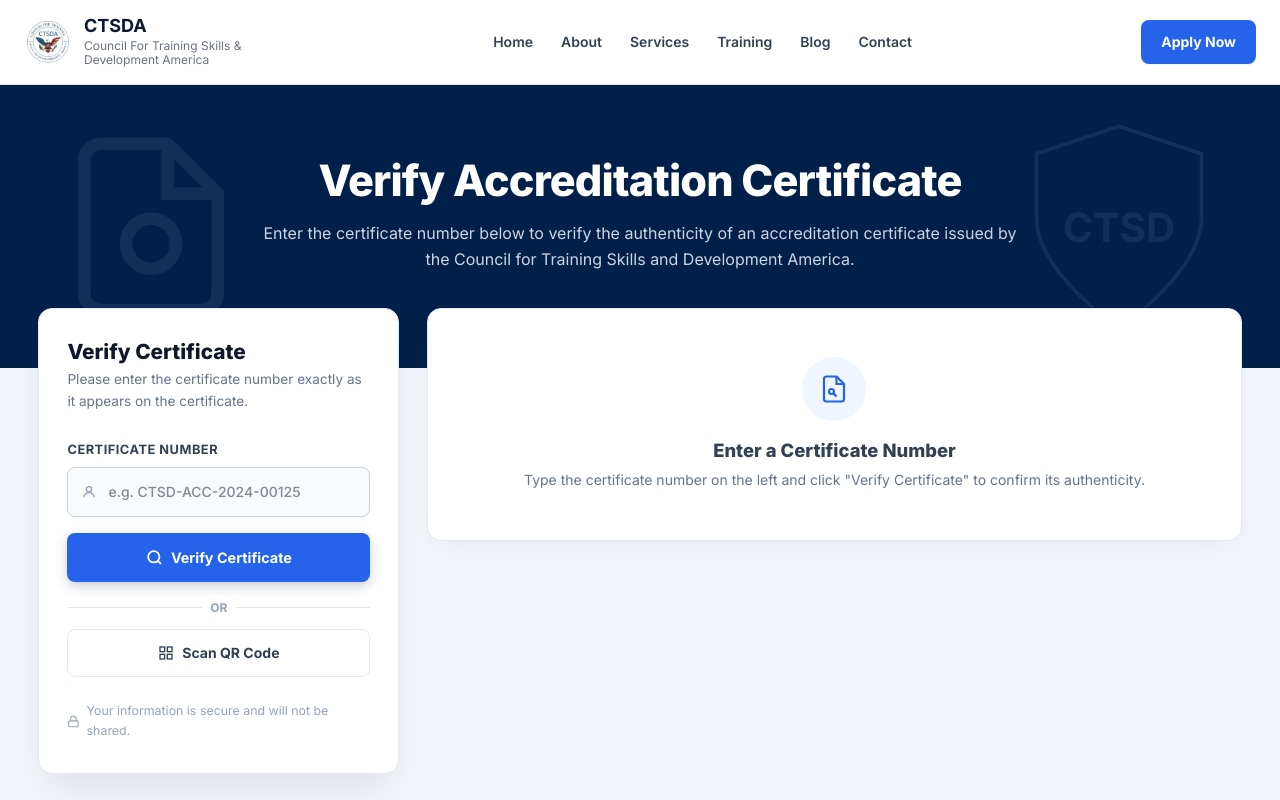
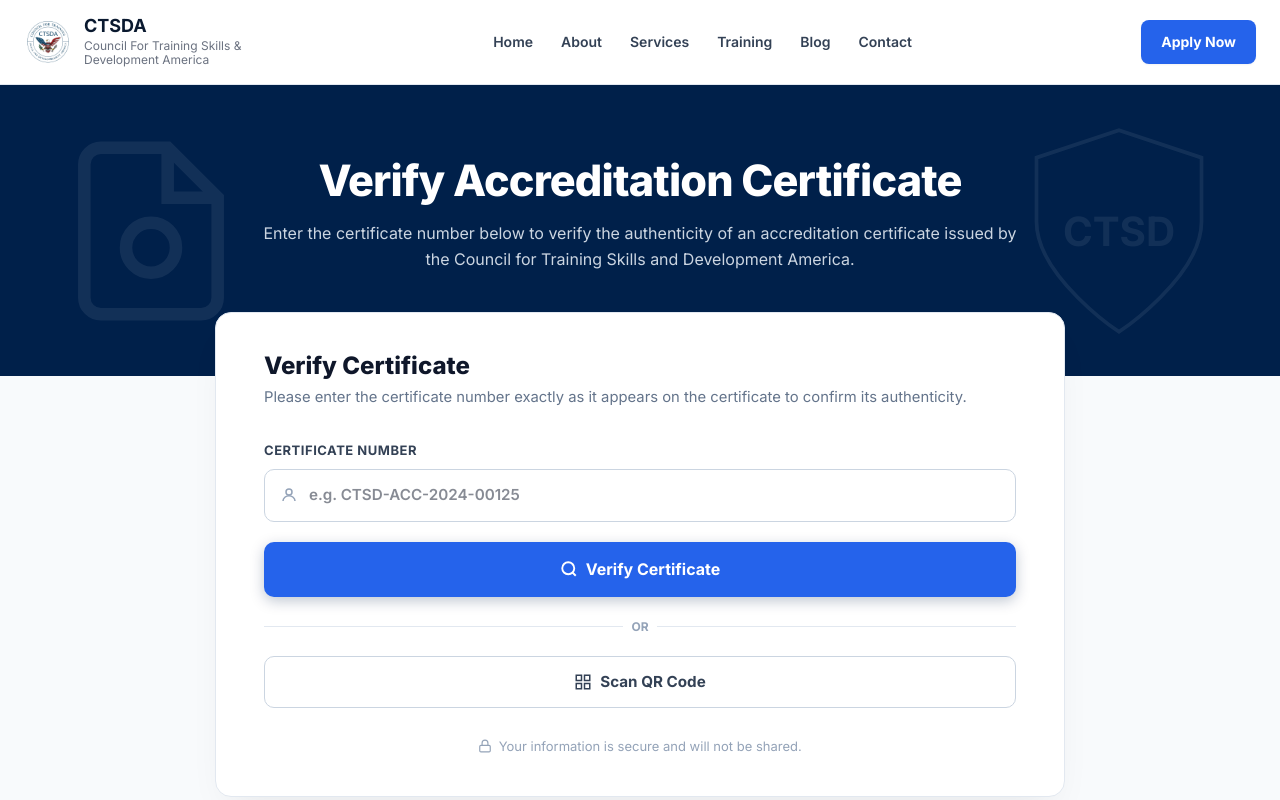
Before and after one commit to jflowdking212/ctsda, a Next.js app in the folder apps/web/: page /verify in a window 1280 px wide. Shown: the top 800 px of the page. Built offline with nearby package versions, Linux system fonts and the light colour scheme.

Commit message:
fix: remove right placeholder card and center wide verify certificate card in initial state

```diff
--- a/apps/web/src/components/isolated-certificate-verifier.tsx
+++ b/apps/web/src/components/isolated-certificate-verifier.tsx
@@ -70,13 +70,13 @@
   const hasValidResult = result?.valid === true;
 
   return (
-    <main style={{ backgroundColor: '#f1f5f9', minHeight: '100vh', width: '100%' }}>
+    <main style={{ backgroundColor: '#f8fafc', minHeight: '100vh', width: '100%', paddingBottom: '5rem' }}>
 
       {/* ── HERO ─────────────────────────────────────────── */}
       <section style={{
         backgroundColor: '#00204a',
         color: '#ffffff',
-        padding: '4.5rem 1.5rem 6rem',
+        padding: '4.5rem 1.5rem 6.5rem',
         textAlign: 'center',
         position: 'relative',
         overflow: 'hidden',
@@ -107,38 +107,169 @@
       </section>
 
       {/* ── MAIN CONTENT ─────────────────────────────────── */}
-      <div style={{ maxWidth: '1220px', width: '94%', margin: '-3.75rem auto 5rem', position: 'relative', zIndex: 20, boxSizing: 'border-box' }}>
+      <div style={{ maxWidth: '1220px', width: '94%', margin: '-4rem auto 0', position: 'relative', zIndex: 20, boxSizing: 'border-box' }}>
 
-        {/* Row: Search Form (fixed left) + Result (flexible right) */}
-        <div style={{
+        {!hasValidResult ? (
+          /* INITIAL SEARCH STATE: Centered Wide Card matching exact size of the removed card */
+          <div style={{ maxWidth: '850px', margin: '0 auto' }}>
+            <div
+              style={{
+                backgroundColor: '#ffffff',
+                borderRadius: '1rem',
+                boxShadow: '0 20px 40px -15px rgba(0,0,0,0.08)',
+                padding: '2.5rem 3rem',
+                border: '1px solid #e2e8f0',
+                boxSizing: 'border-box',
+              }}
+            >
+              <h2 style={{ fontSize: '1.5rem', fontWeight: 800, color: '#0f172a', margin: '0 0 0.4rem 0' }}>
+                Verify Certificate
+              </h2>
+              <p style={{ color: '#64748b', fontSize: '0.925rem', lineHeight: 1.5, marginBottom: '2rem', marginTop: 0 }}>
+                Please enter the certificate number exactly as it appears on the certificate to confirm its authenticity.
+              </p>
+
+              <form onSubmit={handleSubmit}>
+                <label
+                  htmlFor="cert-input"
+                  style={{ display: 'block', fontSize: '0.8125rem', fontWeight: 700, color: '#334155', marginBottom: '0.5rem', textTransform: 'uppercase', letterSpacing: '0.04em' }}
+                >
+                  Certificate Number
+                </label>
+
+                <div style={{ position: 'relative', marginBottom: '1.25rem' }}>
+                  <span style={{ position: 'absolute', left: '1rem', top: '50%', transform: 'translateY(-50%)', color: '#94a3b8', lineHeight: 1 }}>
+                    <svg width="18" height="18" viewBox="0 0 24 24" fill="none" stroke="currentColor" strokeWidth="2"><circle cx="12" cy="8" r="4"/><path d="M4 20c0-4 4-7 8-7s8 3 8 7"/></svg>
+                  </span>
+                  <input
+                    id="cert-input"
+                    type="text"
+                    value={token}
+                    onChange={(e) => setToken(e.target.value)}
+                    placeholder="e.g. CTSD-ACC-2024-00125"
+                    disabled={loading}
+                    style={{
+                      width: '100%',
+                      padding: '0.85rem 1rem 0.85rem 2.75rem',
+                      fontSize: '0.95rem',
+                      borderRadius: '0.625rem',
+                      border: '1.5px solid #cbd5e1',
+                      outline: 'none',
+                      backgroundColor: '#ffffff',
+                      color: '#0f172a',
+                      boxSizing: 'border-box',
+                      fontWeight: 600,
+                      transition: 'border-color 0.2s',
+                    }}
+                    onFocus={e => e.currentTarget.style.borderColor = '#2563eb'}
+                    onBlur={e => e.currentTarget.style.borderColor = '#cbd5e1'}
+                  />
+                </div>
+
+                {error && (
+                  <p style={{ color: '#ef4444', fontSize: '0.875rem', fontWeight: 600, marginBottom: '1rem', marginTop: 0 }}>
+                    {error}
+                  </p>
+                )}
+
+                {result && !result.valid && (
+                  <div style={{ backgroundColor: '#fef2f2', border: '1px solid #fca5a5', borderRadius: '0.625rem', padding: '1rem 1.25rem', marginBottom: '1.25rem', display: 'flex', alignItems: 'center', gap: '0.75rem' }}>
+                    <span style={{ fontSize: '1.25rem' }}>❌</span>
+                    <p style={{ margin: 0, color: '#991b1b', fontSize: '0.875rem', fontWeight: 600 }}>{result.message}</p>
+                  </div>
+                )}
+
+                <button
+                  type="submit"
+                  disabled={loading}
+                  style={{
+                    width: '100%',
+                    padding: '0.9rem 1.25rem',
+                    backgroundColor: '#00204a',
+                    color: '#ffffff',
+                    fontWeight: 700,
+                    fontSize: '1rem',
+                    borderRadius: '0.625rem',
+                    border: 'none',
+                    cursor: loading ? 'wait' : 'pointer',
                     display: 'flex',
-          gap: '1.75rem',
-          alignItems: 'flex-start',
-          flexWrap: 'wrap',
-        }}>
+                    alignItems: 'center',
+                    justifyContent: 'center',
+                    gap: '0.5rem',
+                    boxShadow: '0 4px 14px rgba(0,32,74,0.25)',
+                    marginBottom: '1.25rem',
+                  }}
+                >
+                  <svg width="18" height="18" viewBox="0 0 24 24" fill="none" stroke="currentColor" strokeWidth="2.5">
+                    <circle cx="11" cy="11" r="8" /><line x1="21" y1="21" x2="16.65" y2="16.65" />
+                  </svg>
+                  {loading ? 'Verifying...' : 'Verify Certificate'}
+                </button>
 
-          {/* ── LEFT: Search Card (fixed 340px) ── */}
-          <div style={{
-            flex: '0 0 30%',
-            minWidth: '300px',
-            maxWidth: '380px',
+                <div style={{ display: 'flex', alignItems: 'center', gap: '0.5rem', margin: '1.25rem 0' }}>
+                  <div style={{ flex: 1, height: '1px', backgroundColor: '#e2e8f0' }} />
+                  <span style={{ fontSize: '0.75rem', fontWeight: 700, color: '#94a3b8' }}>OR</span>
+                  <div style={{ flex: 1, height: '1px', backgroundColor: '#e2e8f0' }} />
+                </div>
+
+                <button
+                  type="button"
+                  onClick={() => alert('Point your camera at the QR code on the certificate to auto-verify.')}
+                  style={{
+                    width: '100%',
+                    padding: '0.8rem 1.25rem',
                     backgroundColor: '#ffffff',
-            borderRadius: '0.875rem',
-            boxShadow: '0 20px 40px -12px rgba(0,0,0,0.1)',
+                    color: '#334155',
+                    fontWeight: 700,
+                    fontSize: '0.95rem',
+                    borderRadius: '0.625rem',
+                    border: '1.5px solid #cbd5e1',
+                    cursor: 'pointer',
+                    display: 'flex',
+                    alignItems: 'center',
+                    justifyContent: 'center',
+                    gap: '0.5rem',
+                    marginBottom: '1.75rem',
+                  }}
+                >
+                  <svg width="18" height="18" viewBox="0 0 24 24" fill="none" stroke="currentColor" strokeWidth="2">
+                    <rect x="3" y="3" width="7" height="7" /><rect x="14" y="3" width="7" height="7" />
+                    <rect x="3" y="14" width="7" height="7" /><rect x="14" y="14" width="7" height="7" />
+                  </svg>
+                  Scan QR Code
+                </button>
+
+                <div style={{ display: 'flex', alignItems: 'center', justifyContent: 'center', gap: '0.4rem', color: '#94a3b8', fontSize: '0.8125rem' }}>
+                  <svg width="14" height="14" viewBox="0 0 24 24" fill="none" stroke="currentColor" strokeWidth="2"><rect x="3" y="11" width="18" height="11" rx="2"/><path d="M7 11V7a5 5 0 0 1 10 0v4"/></svg>
+                  Your information is secure and will not be shared.
+                </div>
+              </form>
+            </div>
+          </div>
+        ) : (
+          /* VERIFIED STATE: 2-Column layout with Search Card on left + Valid Certificate & Graphic Card on right */
+          <div style={{ display: 'grid', gridTemplateColumns: '320px 1fr', gap: '2rem', alignItems: 'start' }}>
+            {/* Search Card Left */}
+            <div
+              style={{
+                backgroundColor: '#ffffff',
+                borderRadius: '1rem',
+                boxShadow: '0 20px 40px -15px rgba(0,0,0,0.08)',
                 padding: '2rem 1.75rem',
                 border: '1px solid #e2e8f0',
                 boxSizing: 'border-box',
-          }}>
+              }}
+            >
               <h2 style={{ fontSize: '1.3rem', fontWeight: 800, color: '#0f172a', margin: '0 0 0.35rem 0' }}>
                 Verify Certificate
               </h2>
-            <p style={{ color: '#64748b', fontSize: '0.85rem', lineHeight: 1.55, marginBottom: '1.75rem', marginTop: 0 }}>
+              <p style={{ color: '#64748b', fontSize: '0.85rem', lineHeight: 1.55, marginBottom: '1.5rem', marginTop: 0 }}>
                 Please enter the certificate number exactly as it appears on the certificate.
               </p>
 
               <form onSubmit={handleSubmit}>
                 <label
-                htmlFor="cert-input"
+                  htmlFor="cert-input-side"
                   style={{ display: 'block', fontSize: '0.8rem', fontWeight: 700, color: '#334155', marginBottom: '0.45rem', textTransform: 'uppercase', letterSpacing: '0.04em' }}
                 >
                   Certificate Number
@@ -149,7 +280,7 @@
                     <svg width="16" height="16" viewBox="0 0 24 24" fill="none" stroke="currentColor" strokeWidth="2"><circle cx="12" cy="8" r="4"/><path d="M4 20c0-4 4-7 8-7s8 3 8 7"/></svg>
                   </span>
                   <input
-                  id="cert-input"
+                    id="cert-input-side"
                     type="text"
                     value={token}
                     onChange={(e) => setToken(e.target.value)}
@@ -166,18 +297,9 @@
                       color: '#0f172a',
                       boxSizing: 'border-box',
                       fontWeight: 500,
-                    transition: 'border-color 0.2s',
                     }}
-                  onFocus={e => e.currentTarget.style.borderColor = '#2563eb'}
-                  onBlur={e => e.currentTarget.style.borderColor = '#cbd5e1'}
                   />
                 </div>
-
-              {error && (
-                <p style={{ color: '#ef4444', fontSize: '0.8rem', fontWeight: 600, marginBottom: '0.75rem', marginTop: 0 }}>
-                  {error}
-                </p>
-              )}
 
                 <button
                   type="submit"
@@ -246,51 +368,8 @@
               </form>
             </div>
 
-          {/* ── RIGHT: Result Area (grows to fill remaining space) ── */}
-          <div style={{ flex: '1 1 400px', minWidth: '300px', boxSizing: 'border-box' }}>
-
-            {/* Empty state hint */}
-            {!result && (
-              <div style={{
-                backgroundColor: '#ffffff',
-                borderRadius: '0.875rem',
-                border: '1px solid #e2e8f0',
-                padding: '3rem 2rem',
-                textAlign: 'center',
-                boxShadow: '0 10px 30px -8px rgba(0,0,0,0.05)',
-              }}>
-                <div style={{ width: '64px', height: '64px', borderRadius: '50%', backgroundColor: '#eff6ff', display: 'flex', alignItems: 'center', justifyContent: 'center', margin: '0 auto 1.25rem', color: '#2563eb' }}>
-                  <svg width="30" height="30" viewBox="0 0 24 24" fill="none" stroke="currentColor" strokeWidth="1.75">
-                    <path d="M14 2H6a2 2 0 0 0-2 2v16a2 2 0 0 0 2 2h12a2 2 0 0 0 2-2V8z"/><polyline points="14 2 14 8 20 8"/>
-                    <circle cx="10" cy="14" r="2"/><line x1="11.5" y1="15.5" x2="14" y2="18"/>
-                  </svg>
-                </div>
-                <h3 style={{ fontSize: '1.15rem', fontWeight: 800, color: '#334155', marginBottom: '0.5rem' }}>
-                  Enter a Certificate Number
-                </h3>
-                <p style={{ color: '#64748b', fontSize: '0.875rem', lineHeight: 1.6, margin: 0 }}>
-                  Type the certificate number on the left and click "Verify Certificate" to confirm its authenticity.
-                </p>
-              </div>
-            )}
-
-            {/* Invalid Result */}
-            {result && !result.valid && (
-              <div style={{ backgroundColor: '#ffffff', borderRadius: '0.875rem', border: '1px solid #fecaca', padding: '1.75rem', boxShadow: '0 10px 30px -8px rgba(0,0,0,0.05)' }}>
-                <div style={{ display: 'flex', alignItems: 'center', gap: '1rem', backgroundColor: '#fef2f2', padding: '1.25rem', borderRadius: '0.625rem', border: '1px solid #fca5a5' }}>
-                  <span style={{ fontSize: '1.75rem', lineHeight: 1 }}>❌</span>
-                  <div>
-                    <h3 style={{ fontSize: '1.05rem', fontWeight: 800, color: '#991b1b', margin: 0 }}>Certificate Verification Failed</h3>
-                    <p style={{ margin: '0.25rem 0 0 0', color: '#b91c1c', fontSize: '0.875rem' }}>{result.message}</p>
-                  </div>
-                </div>
-              </div>
-            )}
-
-            {/* Valid Result */}
-            {hasValidResult && (
+            {/* Valid Result Container Right */}
             <div style={{ display: 'flex', flexDirection: 'column', gap: '1.25rem' }}>
-
               {/* Green Valid Banner */}
               <div style={{ backgroundColor: '#f0fdf4', border: '1px solid #bbf7d0', borderRadius: '0.875rem', padding: '1.15rem 1.5rem', display: 'flex', alignItems: 'center', gap: '1rem', boxShadow: '0 4px 12px rgba(22,101,52,0.06)' }}>
                 <div style={{ width: '40px', height: '40px', borderRadius: '50%', backgroundColor: '#16a34a', color: '#ffffff', display: 'flex', alignItems: 'center', justifyContent: 'center', flexShrink: 0, fontSize: '1.1rem', fontWeight: 900 }}>✓</div>
@@ -302,7 +381,6 @@
 
               {/* Details + Certificate Graphic Card */}
               <div style={{ backgroundColor: '#ffffff', borderRadius: '0.875rem', border: '1px solid #e2e8f0', padding: '1.75rem', boxShadow: '0 10px 30px -8px rgba(0,0,0,0.06)', display: 'grid', gridTemplateColumns: 'repeat(auto-fit, minmax(260px, 1fr))', gap: '1.75rem' }}>
-
                 {/* Left sub-col: Details */}
                 <div>
                   <h4 style={{ fontSize: '1rem', fontWeight: 800, color: '#0f172a', marginBottom: '1.1rem', marginTop: 0 }}>Certificate Details</h4>
@@ -337,7 +415,6 @@
                 {/* Right sub-col: Institutional Certificate Mockup */}
                 <div style={{ display: 'flex', alignItems: 'center', justifyContent: 'center', backgroundColor: '#f8fafc', borderRadius: '0.625rem', padding: '0.875rem', border: '1px solid #e2e8f0' }}>
                   <div style={{ width: '100%', minHeight: '270px', backgroundColor: '#ffffff', borderRadius: '3px', display: 'flex', flexDirection: 'column', boxShadow: '0 8px 24px rgba(0,0,0,0.1)', position: 'relative', overflow: 'hidden' }}>
-
                     {/* Corner Triangles */}
                     <div style={{ position: 'absolute', top: 0, left: 0, width: '42px', height: '42px', backgroundColor: '#00204a', clipPath: 'polygon(0 0, 100% 0, 0 100%)' }} />
                     <div style={{ position: 'absolute', top: 0, right: 0, width: '42px', height: '42px', backgroundColor: '#00204a', clipPath: 'polygon(100% 0, 100% 100%, 0 0)' }} />
@@ -350,8 +427,6 @@
 
                     {/* Certificate Body */}
                     <div style={{ position: 'relative', zIndex: 5, padding: '1.25rem', display: 'flex', flexDirection: 'column', justifyContent: 'space-between', height: '100%', boxSizing: 'border-box', textAlign: 'center' }}>
-
-                        {/* Logo + Name Row */}
                       <div style={{ display: 'flex', alignItems: 'center', justifyContent: 'center', gap: '0.5rem' }}>
                         <img src="/images/logo-ctsda.png" alt="CTSDA Logo" style={{ height: '28px', objectFit: 'contain' }} />
                         <div style={{ fontSize: '0.46rem', color: '#00204a', fontWeight: 800, textTransform: 'uppercase', letterSpacing: '0.03em', lineHeight: 1.2, textAlign: 'left' }}>
@@ -359,7 +434,6 @@
                         </div>
                       </div>
 
-                        {/* Title */}
                       <div style={{ margin: '0.6rem 0 0.2rem' }}>
                         <div style={{ fontSize: '0.825rem', fontWeight: 900, color: '#00204a', letterSpacing: '0.07em', textTransform: 'uppercase' }}>
                           CERTIFICATE OF ACCREDITATION
@@ -367,17 +441,14 @@
                         <div style={{ fontSize: '0.46rem', color: '#64748b', marginTop: '0.2rem' }}>This is to certify that</div>
                       </div>
 
-                        {/* Org Name */}
                       <div style={{ fontSize: '1rem', fontWeight: 900, color: '#00204a', borderBottom: '1px solid #cbd5e1', paddingBottom: '0.2rem', margin: '0.2rem auto', display: 'inline-block' }}>
                         {result.institution}
                       </div>
 
-                        {/* Body text */}
                       <p style={{ fontSize: '0.46rem', color: '#475569', lineHeight: 1.5, maxWidth: '85%', margin: '0.2rem auto 0.6rem' }}>
                         has met the required standards and is hereby accredited by the Council for Training Skills and Development America.
                       </p>
 
-                        {/* Footer row */}
                       <div style={{ display: 'flex', justifyContent: 'space-between', alignItems: 'flex-end', padding: '0 0.25rem' }}>
                         <div style={{ textAlign: 'left' }}>
                           <div style={{ fontSize: '0.42rem', color: '#00204a', fontWeight: 800 }}>{result.certificateNumber}</div>
@@ -406,9 +477,8 @@
                 </div>
               </div>
             </div>
+          </div>
         )}
-          </div>
-        </div>
 
         {/* ── BOTTOM FEATURE CARDS ────────────────────────── */}
         <div style={{ display: 'grid', gridTemplateColumns: 'repeat(auto-fit, minmax(220px, 1fr))', gap: '1.25rem', marginTop: '3.5rem' }}>
```
Lines whose indentation alone changed are shown as unchanged.
